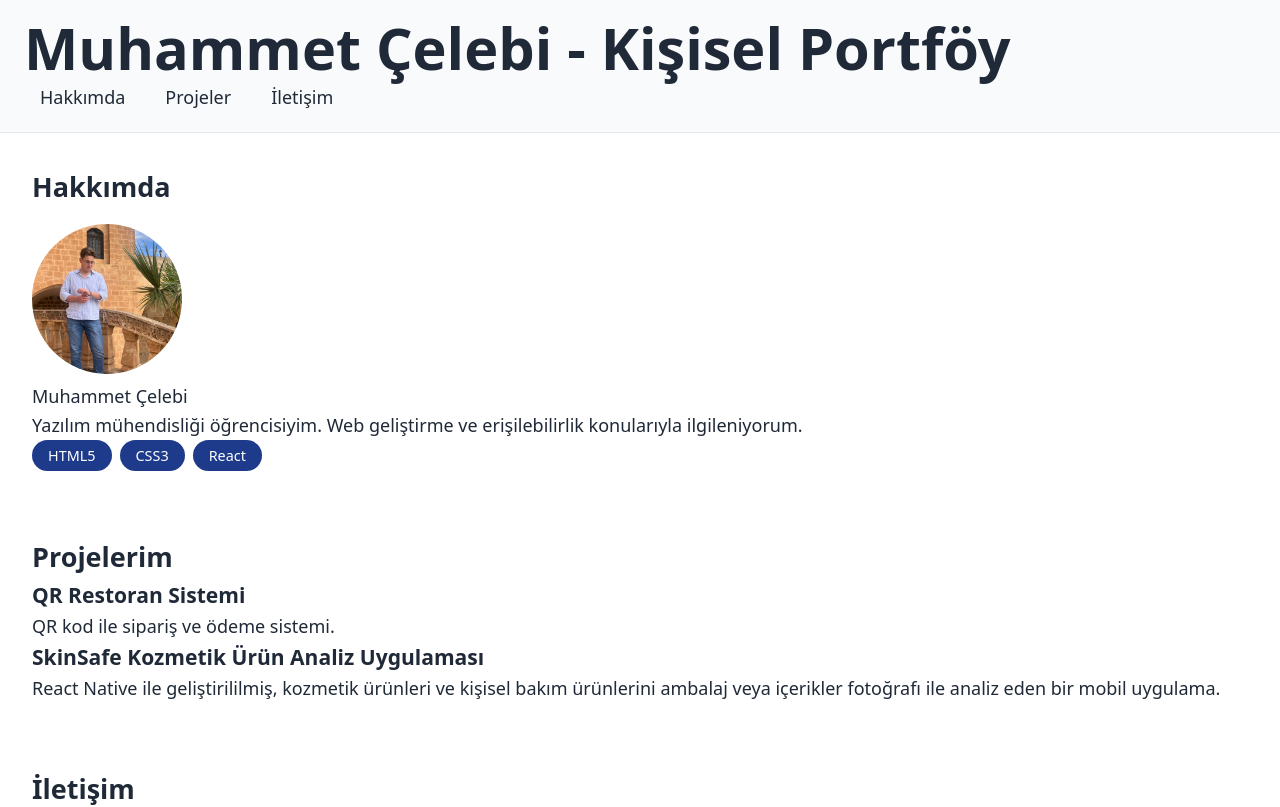
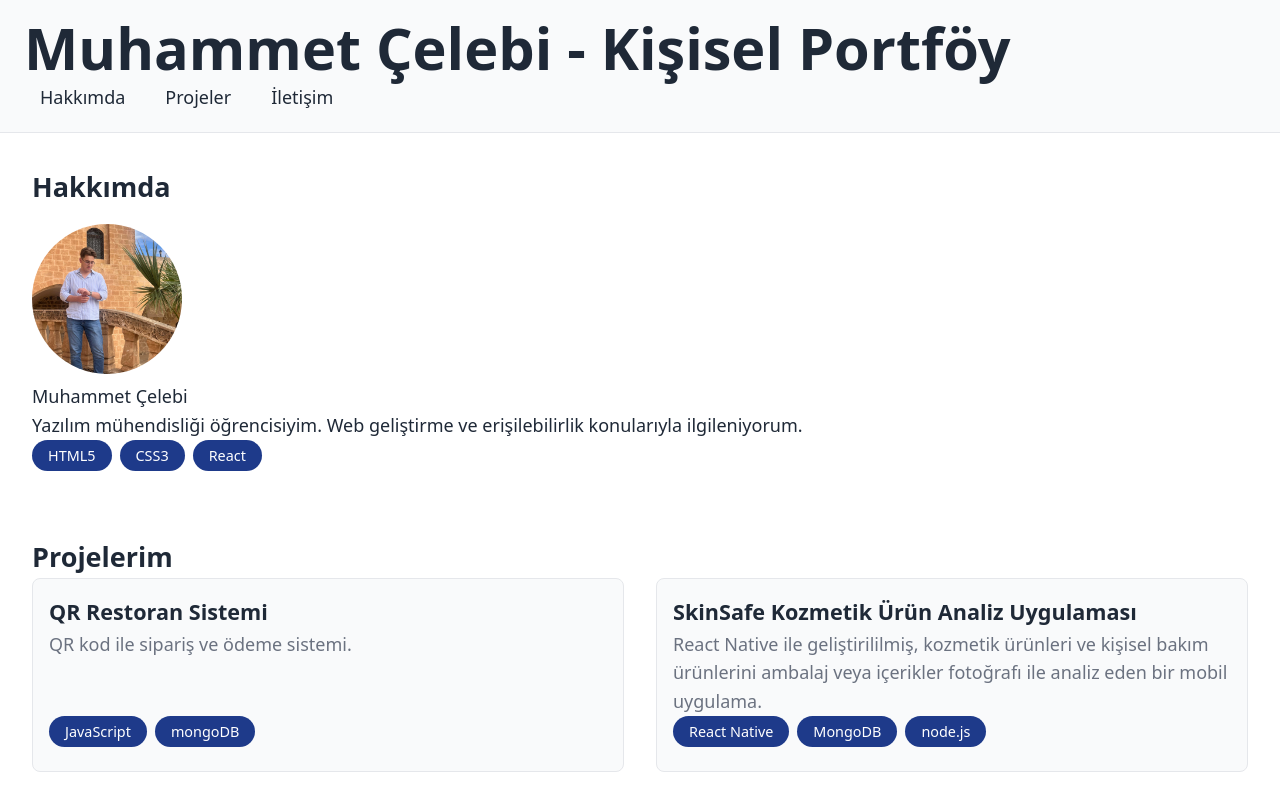
Before and after one commit to MRCELEBI51/web-lab-hello, a React (Vite) app: page / in a window 1280 px wide. Shown: the top 807 px of the page. Built offline with nearby package versions, Linux system fonts and the light colour scheme.

Commit message:
grid ile proje kartı düzenlemesi

```diff
--- a/src/App.css
+++ b/src/App.css
@@ -161,3 +161,44 @@
 font-size: var(--text-sm);
 color: var(--color-bg);
 }
+.project-grid{
+   display: grid;
+/* Sihirli satir: otomatik responsive grid! */
+ grid-template-columns:
+ repeat(auto-fit, minmax(280px, 1fr));
+ gap: var(--space-xl);
+}
+.project-card{
+   display: flex;
+ flex-direction: column;
+ background: var(--color-surface);
+ border: 1px solid var(--color-border);
+ border-radius: var(--radius-md);
+ overflow: hidden;
+ transition: transform var(--transition-normal),
+ box-shadow var(--transition-normal);
+}
+.project-card:hover{
+  transform:translateY(-4px);
+  box-shadow: var(--shadow-lg);
+}
+.project-card h3,
+.project-card p,
+.project-card .skill-tags{
+  padding:0 var(--space-md);
+
+}
+.project-card h3{
+  margin-top: var(--space-md);
+  font-size: var(--text-lg);
+}
+.project-card p{
+  color: var(--color-muted);
+  flex-grow: 1;
+
+}
+.project-card .skill-tags
+{
+  padding-bottom: var(--space-lg);
+  margin-top: auto;
+}
--- a/src/App.tsx
+++ b/src/App.tsx
@@ -53,16 +53,30 @@
         {/* Projeler */}
         <section id="projeler">
           <h2>Projelerim</h2>
+          <div className="project-grid">
+            <article className="project-card">
+              <h3>QR Restoran Sistemi</h3>
+              <p>QR kod ile sipariş ve ödeme sistemi.</p>
+              <ul className="skill-tags">
+                <li>JavaScript</li>
+                <li>mongoDB</li>
+              </ul>
+            </article>
 
-          <article>
-            <h3>QR Restoran Sistemi</h3>
-            <p>QR kod ile sipariş ve ödeme sistemi.</p>
-          </article>
+            <article className="project-card">
+              <h3>SkinSafe Kozmetik Ürün Analiz Uygulaması</h3>
+            <p>React Native ile geliştirililmiş, kozmetik ürünleri ve kişisel bakım ürünlerini ambalaj veya içerikler fotoğrafı ile analiz eden bir mobil uygulama.</p>
+            <ul className="skill-tags">
+              <li>React Native</li>
+              <li>MongoDB</li>
+              <li>node.js</li>
+            </ul>
+            </article>
+          </div>
 
-          <article>
-            <h3>SkinSafe Kozmetik Ürün Analiz Uygulaması</h3>
-            <p>React Native ile geliştirililmiş, kozmetik ürünleri ve kişisel bakım ürünlerini ambalaj veya içerikler fotoğrafı ile analiz eden bir mobil uygulama.</p>
-          </article>
+
+
+
         </section>
 
         {/* İletişim */}
```
